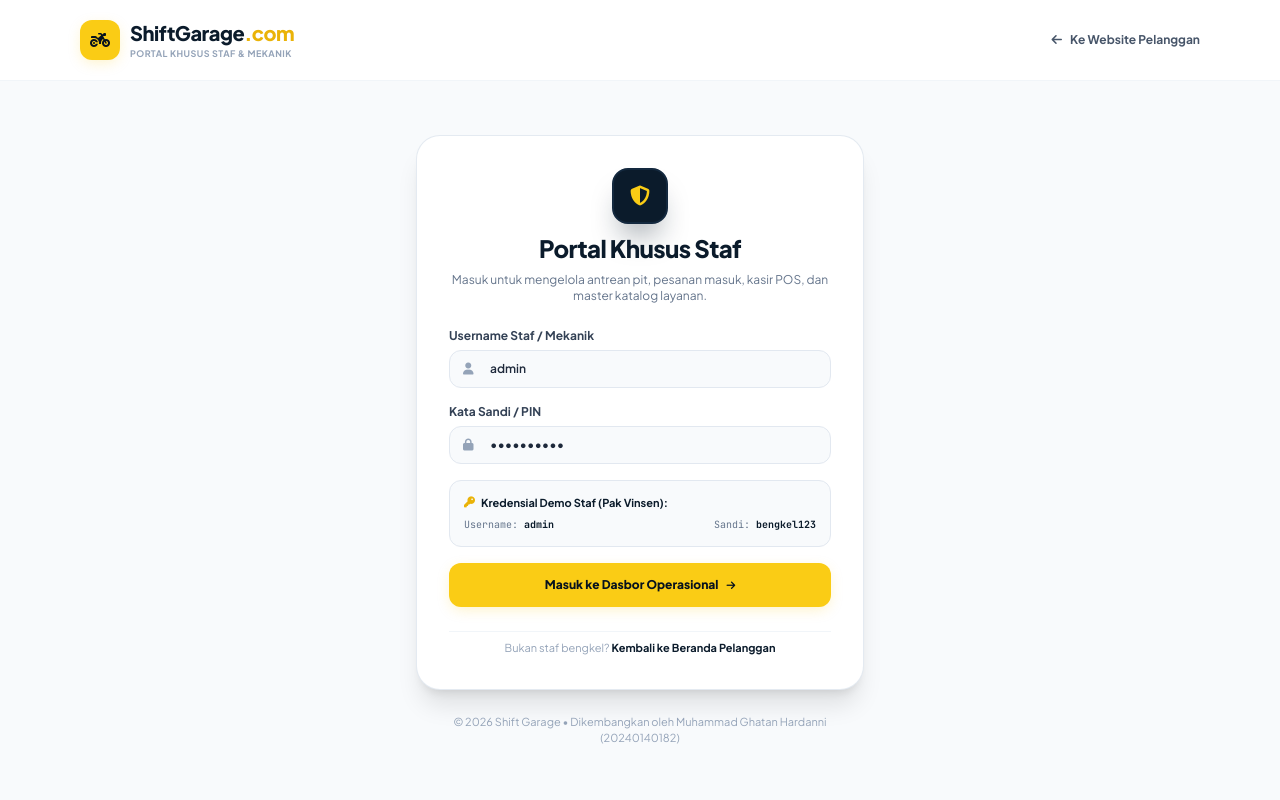
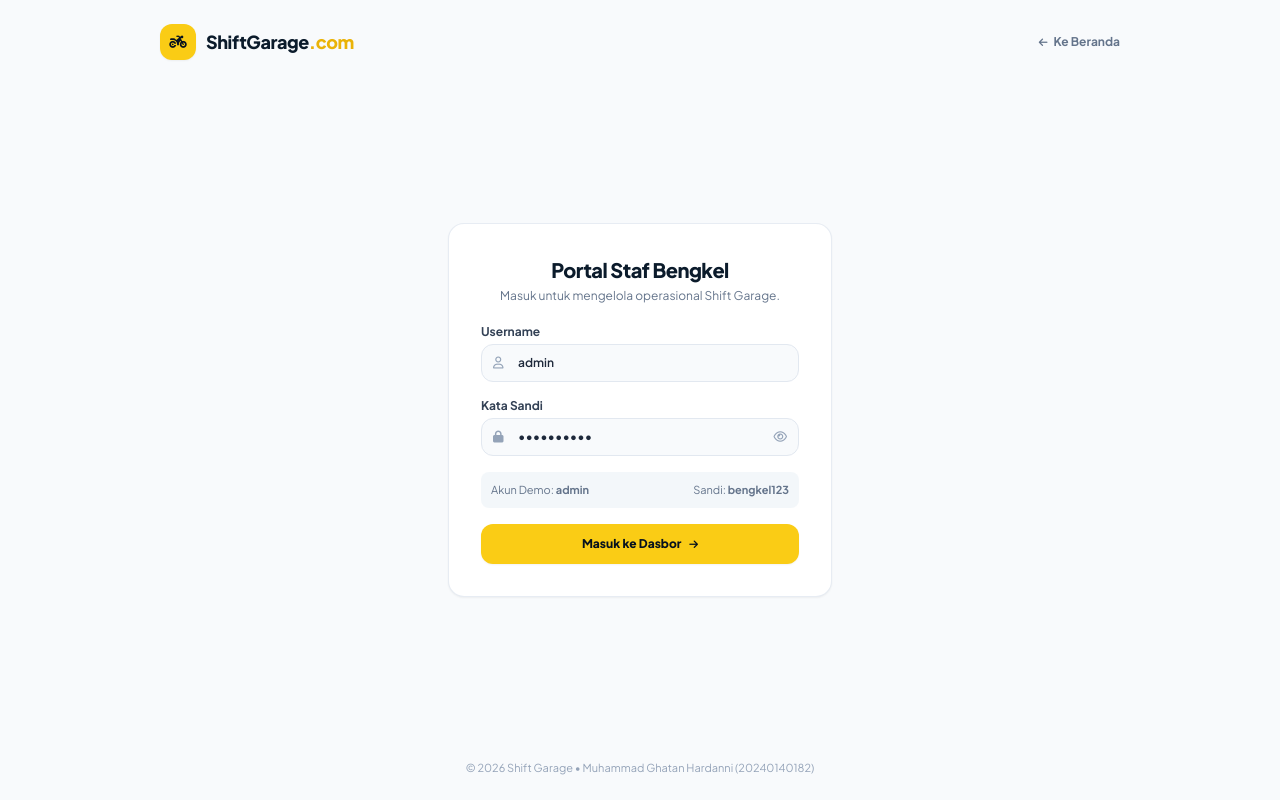
Before and after one commit to MuhammadGhatanHardanni/PAW-Project-ShiftGarage, a Node server app: page /admin/login in a window 1280 px wide. Run offline with Node 20, Linux system fonts and the light colour scheme; some libraries are stand-ins or nearby versions.

Commit message:
week9: sederhanakan tampilan halaman login admin
Co-authored-by: Copilot <223556219+Copilot@users.noreply.github.com>

```diff
--- a/views/admin-login.ejs
+++ b/views/admin-login.ejs
@@ -1,132 +1,149 @@
 <%- include('partials/head', { judul }) %>
 
-  <body
-    class="bg-slate-50 text-slate-800 min-h-screen flex flex-col font-sans selection:bg-gold-400 selection:text-navy-950">
+  <body class="bg-slate-50 text-slate-800 min-h-screen flex flex-col justify-between font-sans selection:bg-gold-400 selection:text-navy-950">
 
-    <!-- Header Nav Minimal -->
-    <header class="w-full bg-white border-b border-slate-100 shadow-xs">
-      <div class="max-w-6xl mx-auto px-4 h-20 flex items-center justify-between">
+    <!-- Top Minimal Header -->
+    <header class="w-full py-6 px-4 sm:px-8 flex items-center justify-between max-w-5xl mx-auto">
       <a href="/" class="flex items-center gap-2.5 group">
-          <div
-            class="w-10 h-10 rounded-xl bg-gold-400 text-navy-950 flex items-center justify-center font-black text-base shadow-gold-sm group-hover:scale-105 transition">
+        <div class="w-9 h-9 rounded-xl bg-gold-400 text-navy-950 flex items-center justify-center font-black text-sm shadow-sm group-hover:scale-105 transition">
           <i class="fa-solid fa-motorcycle"></i>
         </div>
-          <div>
-            <span class="text-xl font-black tracking-tight text-navy-900 block">
+        <span class="text-lg font-black tracking-tight text-navy-900">
           ShiftGarage<span class="text-gold-500">.com</span>
         </span>
-            <span class="text-[9px] text-slate-400 font-bold uppercase tracking-wider block">PORTAL KHUSUS STAF &amp;
-              MEKANIK</span>
-          </div>
       </a>
 
-        <a href="/"
-          class="inline-flex items-center gap-2 text-xs font-bold text-slate-600 hover:text-navy-900 transition">
-          <i class="fa-solid fa-arrow-left"></i>
-          <span>Ke Website Pelanggan</span>
+      <a href="/" class="text-xs font-bold text-slate-500 hover:text-navy-900 flex items-center gap-1.5 transition">
+        <i class="fa-solid fa-arrow-left text-[10px]"></i>
+        <span>Ke Beranda</span>
       </a>
-      </div>
     </header>
 
-    <!-- Login Card Container -->
-    <main class="flex-1 flex items-center justify-center p-4 sm:p-6">
-      <div class="w-full max-w-md">
+    <!-- Main Login Card (Clean & Minimalist) -->
+    <main class="flex-1 flex items-center justify-center p-4">
+      <div class="w-full max-w-sm">
 
-        <!-- Notifikasi Alert -->
-        <% if (typeof notif !=='undefined' && notif) { %>
-          <div
-            class="mb-5 p-4 rounded-2xl flex items-center gap-3 <%= tipeNotif === 'error' ? 'bg-rose-50 border border-rose-200 text-rose-800' : (tipeNotif === 'warning' ? 'bg-amber-50 border border-amber-200 text-amber-800' : 'bg-emerald-50 border border-emerald-200 text-emerald-800') %> shadow-xs text-xs font-bold">
-            <i
-              class="fa-solid <%= tipeNotif === 'error' ? 'fa-circle-xmark text-rose-600' : (tipeNotif === 'warning' ? 'fa-triangle-exclamation text-amber-600' : 'fa-circle-check text-emerald-600') %> text-base shrink-0"></i>
-            <span>
-              <%= notif %>
-            </span>
+        <!-- Card Container -->
+        <div class="bg-white rounded-2xl p-6 sm:p-8 border border-slate-200/80 shadow-sm space-y-5">
+
+          <!-- Card Header -->
+          <div class="text-center space-y-1">
+            <h1 class="text-xl font-black text-navy-900 tracking-tight">
+              Portal Staf Bengkel
+            </h1>
+            <p class="text-xs text-slate-500">
+              Masuk untuk mengelola operasional Shift Garage.
+            </p>
+          </div>
+
+          <!-- Alert Pesan (Error / Peringatan / Sukses) -->
+          <% if (typeof notif !== 'undefined' && notif) { %>
+            <div class="p-3 rounded-xl flex items-center gap-2.5 <%= tipeNotif === 'error' ? 'bg-rose-50 border border-rose-200 text-rose-700' : (tipeNotif === 'warning' ? 'bg-amber-50 border border-amber-200 text-amber-700' : 'bg-emerald-50 border border-emerald-200 text-emerald-700') %> text-xs font-semibold">
+              <i class="fa-solid <%= tipeNotif === 'error' ? 'fa-circle-xmark text-rose-500' : (tipeNotif === 'warning' ? 'fa-triangle-exclamation text-amber-500' : 'fa-circle-check text-emerald-500') %> text-sm shrink-0"></i>
+              <span><%= notif %></span>
             </div>
           <% } %>
 
-            <div class="bg-white rounded-3xl p-8 border border-slate-200/90 shadow-xl space-y-6">
+          <!-- Form Login -->
+          <form id="loginForm" action="/admin/login" method="POST" class="space-y-4">
 
-              <!-- Header Info -->
-              <div class="text-center space-y-2">
-                <div
-                  class="w-14 h-14 mx-auto rounded-2xl bg-navy-900 text-gold-400 flex items-center justify-center text-xl shadow-navy border-2 border-navy-800 font-black">
-                  <i class="fa-solid fa-shield-halved"></i>
-                </div>
-                <h1 class="text-2xl font-black text-navy-900 tracking-tight">Portal Khusus Staf</h1>
-                <p class="text-xs text-slate-500">
-                  Masuk untuk mengelola antrean pit, pesanan masuk, kasir POS, dan master katalog layanan.
-                </p>
-              </div>
-
-              <!-- Form Login -->
-              <form action="/admin/login" method="POST" class="space-y-4">
-
+            <!-- Username Field -->
             <div>
-                  <label class="block text-xs font-bold text-slate-700 mb-1.5">
-                    Username Staf / Mekanik
+              <label for="username" class="block text-xs font-bold text-slate-700 mb-1">
+                Username
               </label>
               <div class="relative">
-                    <span
-                      class="absolute inset-y-0 left-0 pl-3.5 flex items-center text-slate-400 pointer-events-none text-xs">
-                      <i class="fa-solid fa-user"></i>
+                <span class="absolute inset-y-0 left-0 pl-3 flex items-center text-slate-400 pointer-events-none text-xs">
+                  <i class="fa-regular fa-user"></i>
                 </span>
-                    <input type="text" name="username" value="admin" required
-                      placeholder="Masukkan username (cth: admin)"
-                      class="w-full pl-10 pr-4 py-2.5 bg-slate-50 border border-slate-200 rounded-xl text-xs font-semibold text-slate-800 focus:bg-white focus:outline-none focus:ring-2 focus:ring-navy-900 focus:border-transparent transition">
+                <input
+                  type="text"
+                  id="username"
+                  name="username"
+                  value="admin"
+                  required
+                  placeholder="admin"
+                  class="w-full pl-9 pr-3 py-2.5 bg-slate-50 border border-slate-200 rounded-xl text-xs font-semibold text-slate-800 placeholder-slate-400 focus:bg-white focus:outline-none focus:ring-2 focus:ring-navy-900 transition"
+                >
               </div>
             </div>
 
+            <!-- Password Field -->
             <div>
-                  <label class="block text-xs font-bold text-slate-700 mb-1.5">
-                    Kata Sandi / PIN
+              <label for="password" class="block text-xs font-bold text-slate-700 mb-1">
+                Kata Sandi
               </label>
               <div class="relative">
-                    <span
-                      class="absolute inset-y-0 left-0 pl-3.5 flex items-center text-slate-400 pointer-events-none text-xs">
+                <span class="absolute inset-y-0 left-0 pl-3 flex items-center text-slate-400 pointer-events-none text-xs">
                   <i class="fa-solid fa-lock"></i>
                 </span>
-                    <input type="password" name="password" value="bengkel123" required placeholder="Masukkan kata sandi"
-                      class="w-full pl-10 pr-4 py-2.5 bg-slate-50 border border-slate-200 rounded-xl text-xs font-semibold text-slate-800 focus:bg-white focus:outline-none focus:ring-2 focus:ring-navy-900 focus:border-transparent transition">
+                <input
+                  type="password"
+                  id="password"
+                  name="password"
+                  value="bengkel123"
+                  required
+                  placeholder="••••••••"
+                  class="w-full pl-9 pr-9 py-2.5 bg-slate-50 border border-slate-200 rounded-xl text-xs font-semibold text-slate-800 placeholder-slate-400 focus:bg-white focus:outline-none focus:ring-2 focus:ring-navy-900 transition"
+                >
+                <button
+                  type="button"
+                  id="toggleEyeBtn"
+                  onclick="togglePassword()"
+                  aria-label="Tampilkan atau sembunyikan kata sandi"
+                  class="absolute inset-y-0 right-0 pr-3 flex items-center text-slate-400 hover:text-slate-600 text-xs transition"
+                >
+                  <i id="eyeIcon" class="fa-regular fa-eye"></i>
+                </button>
               </div>
             </div>
 
-                <!-- Quick Fill Info Demo -->
-                <div class="p-3.5 rounded-xl bg-slate-50 border border-slate-200 text-[11px] text-slate-600 space-y-1">
-                  <div class="font-bold text-navy-900 flex items-center gap-1.5">
-                    <i class="fa-solid fa-key text-gold-500"></i>
-                    <span>Kredensial Demo Staf (Pak Vinsen):</span>
-                  </div>
-                  <div class="flex items-center justify-between font-mono text-[10px] text-slate-500 pt-0.5">
-                    <span>Username: <strong class="text-navy-900">admin</strong></span>
-                    <span>Sandi: <strong class="text-navy-900">bengkel123</strong></span>
-                  </div>
+            <!-- Simple Demo Note -->
+            <div class="p-2.5 rounded-lg bg-slate-100/80 text-[11px] text-slate-500 flex items-center justify-between">
+              <span>Akun Demo: <strong>admin</strong></span>
+              <span>Sandi: <strong>bengkel123</strong></span>
             </div>
 
-                <button type="submit"
-                  class="w-full py-3.5 px-4 rounded-xl bg-gold-400 hover:bg-gold-300 active:scale-[0.98] text-navy-950 font-black text-xs shadow-gold-sm transition flex items-center justify-center gap-2">
-                  <span>Masuk ke Dasbor Operasional</span>
+            <!-- Submit Button -->
+            <button
+              type="submit"
+              id="submitBtn"
+              class="w-full py-3 rounded-xl bg-gold-400 hover:bg-gold-300 text-navy-950 font-black text-xs shadow-sm transition hover:scale-[1.01] active:scale-[0.99] flex items-center justify-center gap-2 cursor-pointer"
+            >
+              <span>Masuk ke Dasbor</span>
               <i class="fa-solid fa-arrow-right text-[10px]"></i>
             </button>
+
           </form>
 
-              <div class="pt-2 text-center border-t border-slate-100">
-                <p class="text-[11px] text-slate-400">
-                  Bukan staf bengkel? <a href="/" class="text-navy-900 hover:text-gold-600 font-bold transition">Kembali
-                    ke Beranda Pelanggan</a>
-                </p>
         </div>
-
-            </div>
-
-            <!-- Footer Info -->
-            <p class="text-center text-[11px] text-slate-400 mt-6">
-              &copy; <%= new Date().getFullYear() %> Shift Garage &bull; Dikembangkan oleh Muhammad Ghatan Hardanni
-                (20240140182)
-            </p>
 
       </div>
     </main>
 
+    <!-- Bottom Minimal Footer -->
+    <footer class="py-6 text-center text-[11px] text-slate-400">
+      &copy; <%= new Date().getFullYear() %> Shift Garage &bull; Muhammad Ghatan Hardanni (20240140182)
+    </footer>
+
+    <!-- Script Show/Hide Password -->
+    <script>
+      function togglePassword() {
+        const pass = document.getElementById('password');
+        const icon = document.getElementById('eyeIcon');
+        if (!pass || !icon) return;
+
+        if (pass.type === 'password') {
+          pass.type = 'text';
+          icon.classList.remove('fa-eye');
+          icon.classList.add('fa-eye-slash');
+        } else {
+          pass.type = 'password';
+          icon.classList.remove('fa-eye-slash');
+          icon.classList.add('fa-eye');
+        }
+      }
+    </script>
+
   </body>
-
 </html>
```
Lines whose indentation alone changed are shown as unchanged.
